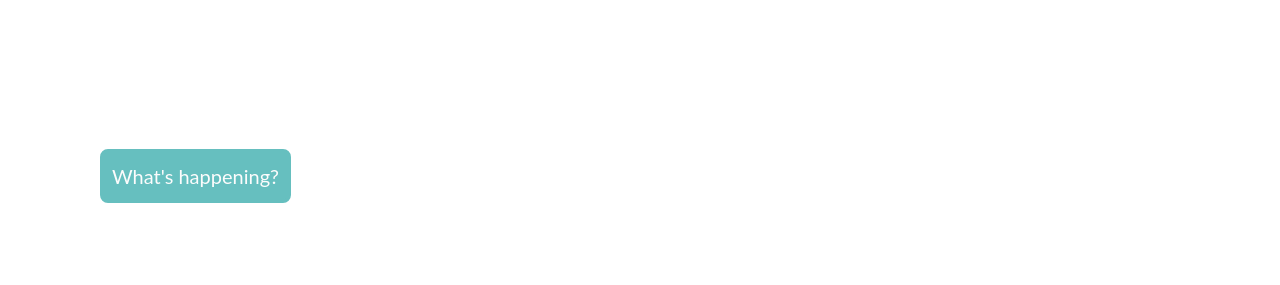
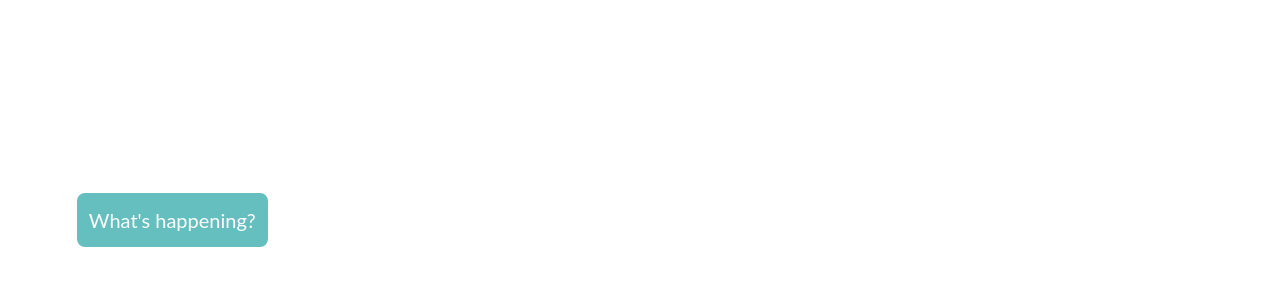
Before and after one commit to filippomassarelli/MySite, a website: page work-in-progress.html in a window 1280 px wide. Shown: the part 497-782 px from the top of the page. Drawn offline with nearby package versions, Linux system fonts and the light colour scheme.

Commit message:
reverting back to no meta for all pages except homepage as it seems to interfere with all the content... Also fixing positioning of popover button in work-in-progress page

```diff
--- a/work-in-progress.html
+++ b/work-in-progress.html
@@ -76,7 +76,8 @@
 
 
 
-  <button type="button" class="btn btn-lg btn-danger" data-toggle="popover" title="Houston, what is the problem?" data-content="Hi fellow explorers! Please bear with me, as I'm diverting the route slightly to delve into the Frontend Universe in more depth before making the hyperjump into Backend dimension." style="position: fixed; bottom: 100px; left: 100px">
+  <button type="button" class="btn btn-lg btn-danger" data-toggle="popover" title="Houston, what is the problem?" data-content="Hi fellow explorers! Please bear with me, as I'm diverting the route slightly to delve into the Frontend Universe in more depth before making the hyperjump into Backend dimension."
+  style="position: fixed; bottom: 7%; left: 6%">
     What's happening?</button>
   <script>
   $(document).ready(function(){
```
Also changed, not shown: dicee.html (+1 -1 lines), drumkit-index.html (+1 -1 lines), ps1-index.html (+1 -1 lines), ps2-index.html (+1 -1 lines), simon-index.html (+1 -1 lines), tindog-index.html (+1 -1 lines).
